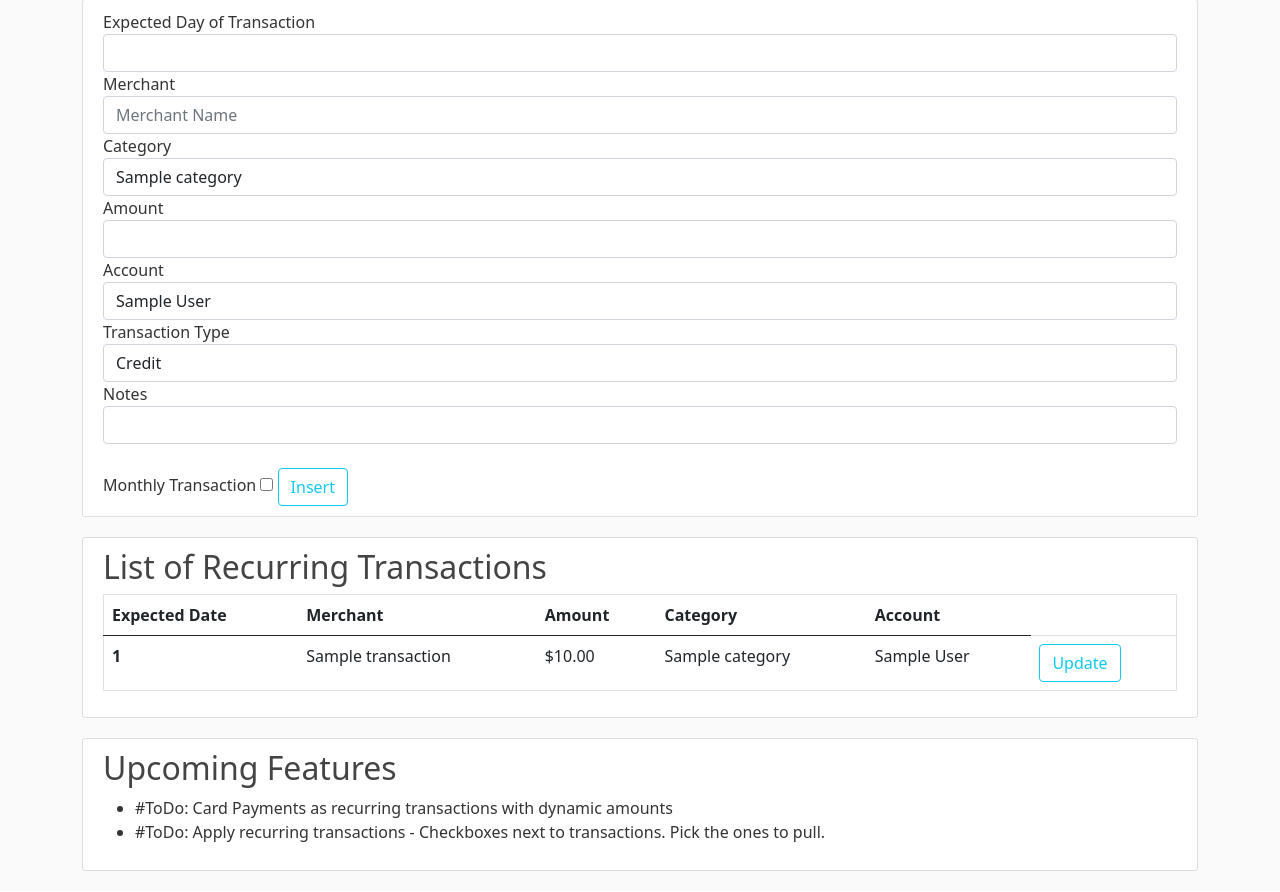
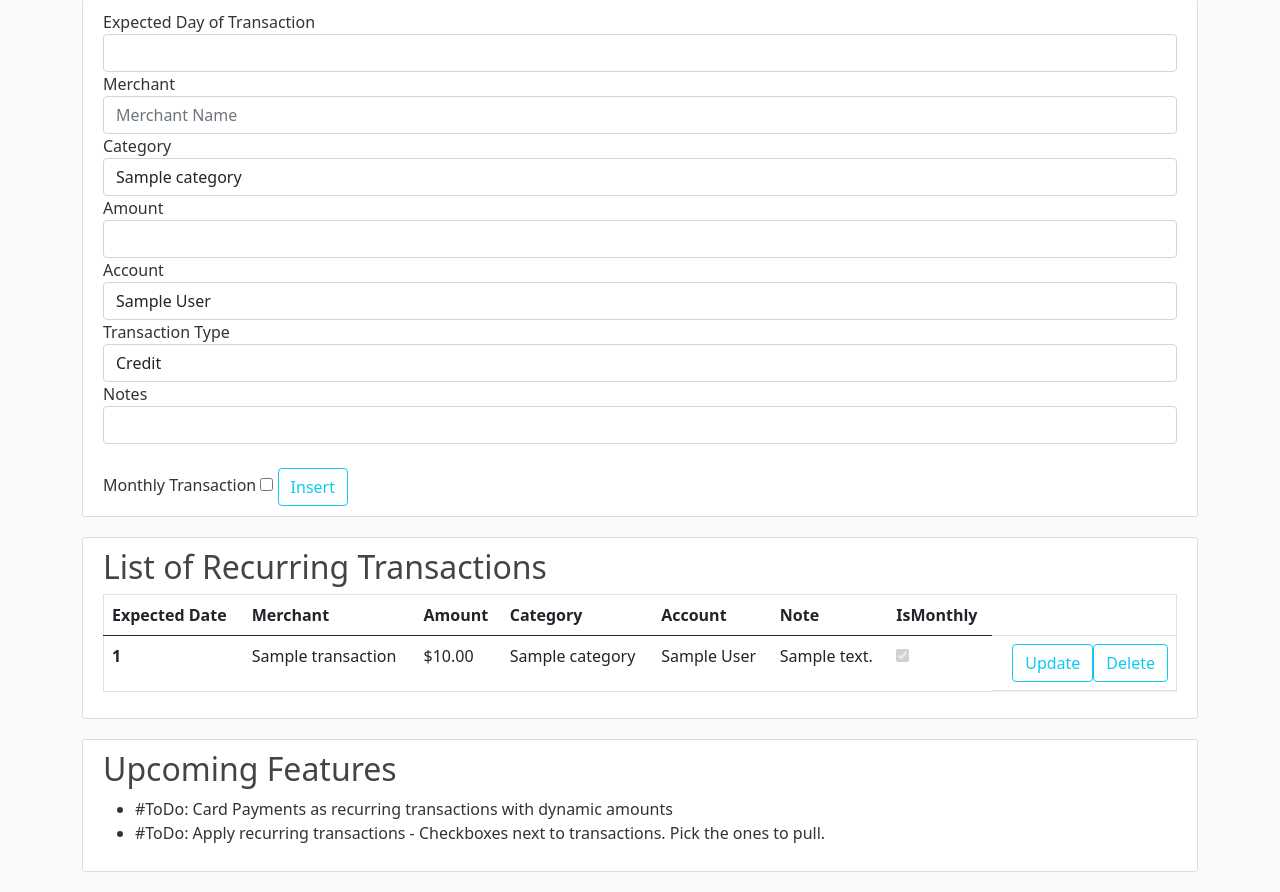
Before and after one commit to JSellers0/rw_budget, a Flask app: page /transaction/recurring in a window 1280 px wide. Shown: the part 161-1053 px from the top of the page. Before the commit the page ends 1032 px from the top, so only its background shows below. Run offline with Flask 3, Linux system fonts and the light colour scheme; tables that the repository leaves empty hold one stand-in row (values such as "Sample post"); parts of the project's set-up code (start-up, migrations or seed data) failed here and were passed over.

Commit message:
add notes and is_monthly to trans display

```diff
--- a/templates/transactions/recurring_transactions.html
+++ b/templates/transactions/recurring_transactions.html
@@ -62,6 +62,8 @@
             <th scope="col">Amount</th>
             <th scope="col">Category</th>
             <th scope="col">Account</th>
+            <th scope="col">Note</th>
+            <th scope="col">IsMonthly</th>
         </tr>
     </thead>
     <tbody>
@@ -72,7 +74,16 @@
             <td>${{transaction.transaction.amount}}</td>
             <td>{{transaction.category.category_name}}</td>
             <td>{{transaction.account.account_name}}</td>
-            <td><a class="btn btn-outline-info" href={{url_for("update_recurring_transaction", rtranid=transaction['transaction'].rtranid)}}>Update</a>
+            <td>{{transaction.transaction.note}}</td>
+            {% if transaction.transaction.is_monthly == True %}
+                <td><input type="checkbox" checked disabled></td>
+            {% else %}
+                <td><input type="checkbox" disabled></td>
+            {% endif %}
+            <td class="td-inputcontrol">
+                <a class="btn btn-outline-info" href={{url_for("update_recurring_transaction", rtranid=transaction['transaction'].rtranid)}}>Update</a>
+                <a class="btn btn-outline-info" href="#">Delete</a>
+            </td>
         </tr>
     {% endfor %}
     </tbody>
```
